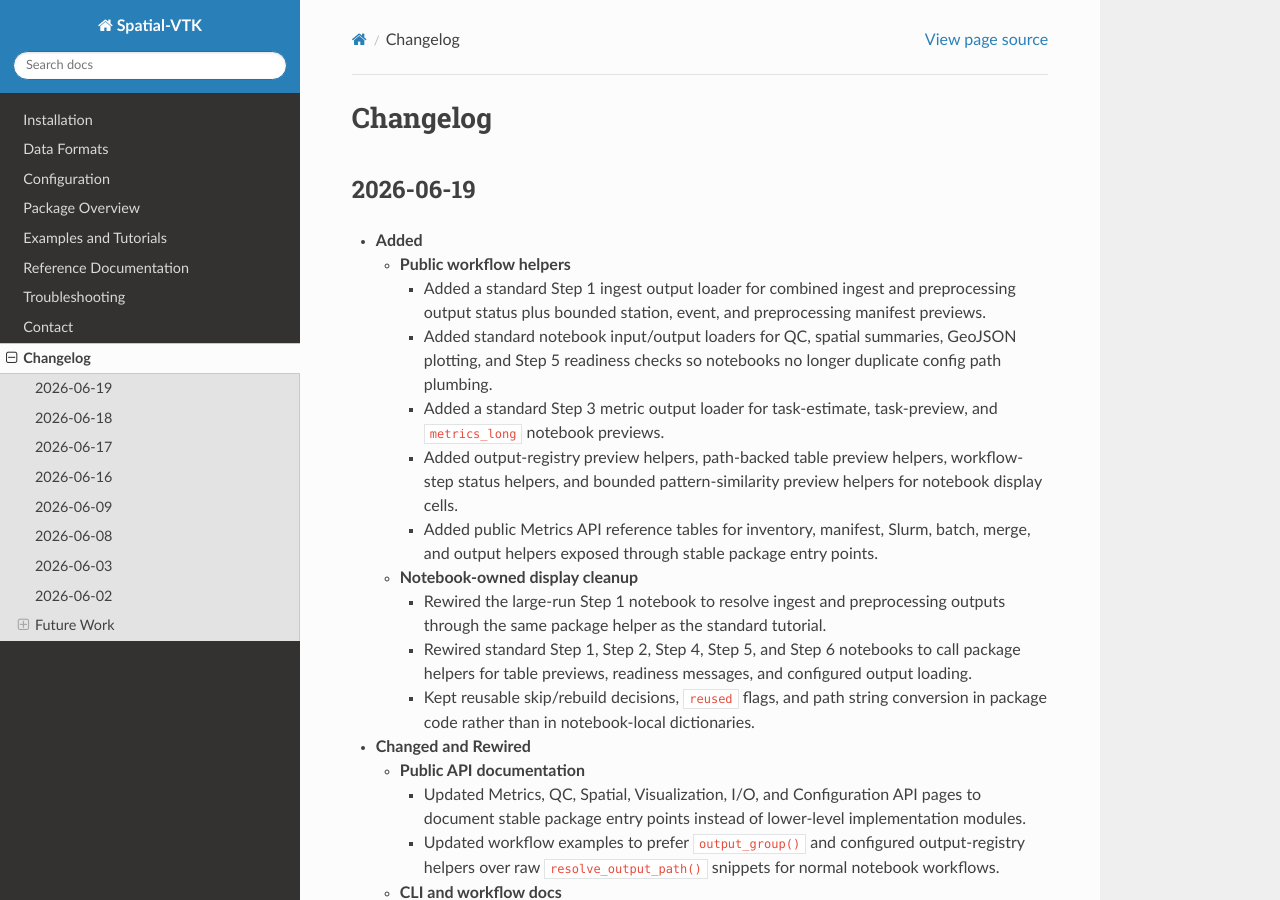
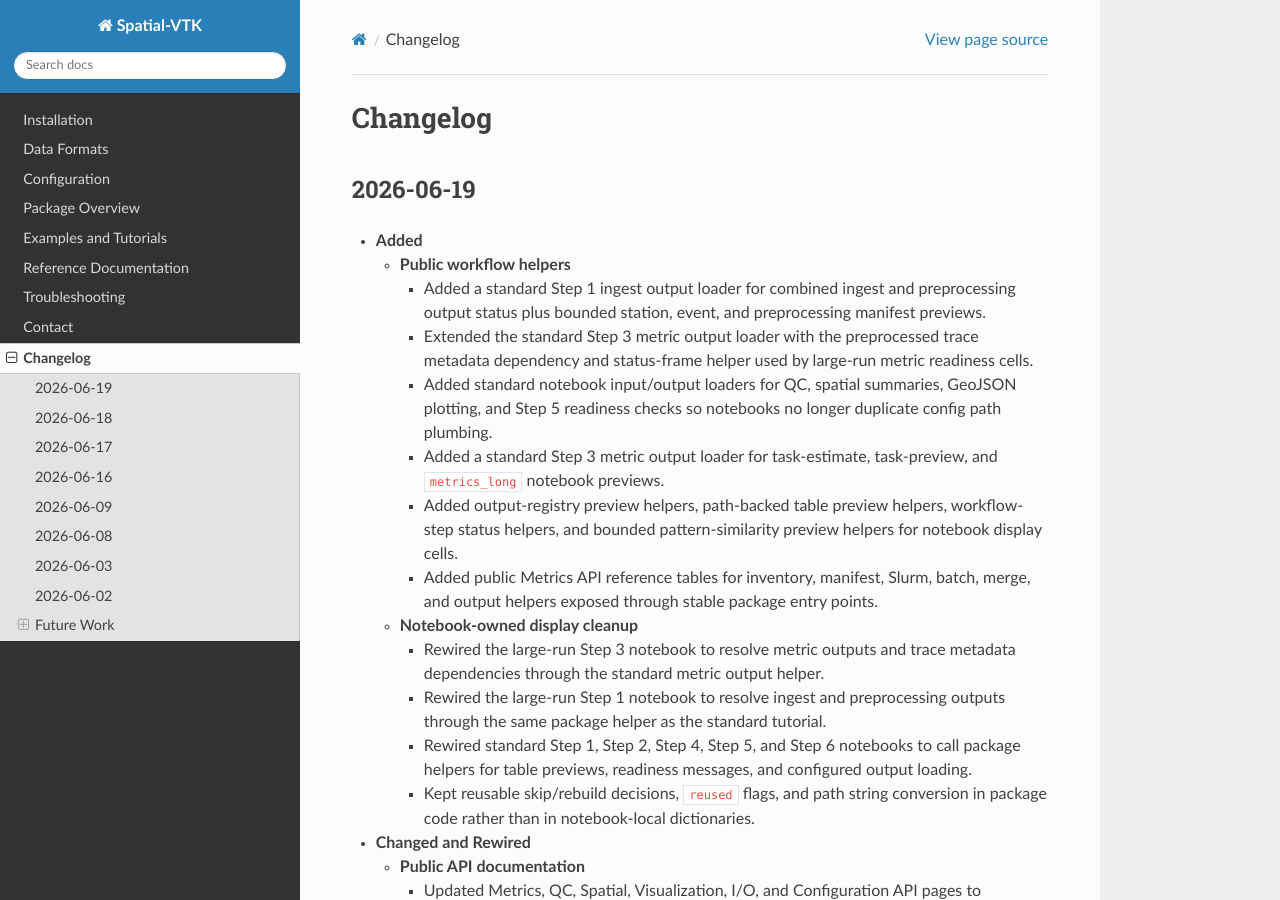
Before and after one commit to bcbirkel/spatial-vtk, a Sphinx documentation site: the page built from docs/changelog.rst, in a window 1280 px wide and 900 px high. Built offline with Sphinx 7.4.7 and the Read the Docs theme 3.1.0, drawn with Linux system fonts in a browser that asks for light colours.

Commit message:
Use metric output helper in large-run step 3

```diff
--- a/docs/changelog.rst
+++ b/docs/changelog.rst
@@ -11,6 +11,9 @@ Changelog
     - Added a standard Step 1 ingest output loader for combined ingest and
       preprocessing output status plus bounded station, event, and preprocessing
       manifest previews.
+    - Extended the standard Step 3 metric output loader with the preprocessed
+      trace metadata dependency and status-frame helper used by large-run
+      metric readiness cells.
     - Added standard notebook input/output loaders for QC, spatial summaries,
       GeoJSON plotting, and Step 5 readiness checks so notebooks no longer
       duplicate config path plumbing.
@@ -25,6 +28,8 @@ Changelog
 
   - **Notebook-owned display cleanup**
 
+    - Rewired the large-run Step 3 notebook to resolve metric outputs and trace
+      metadata dependencies through the standard metric output helper.
     - Rewired the large-run Step 1 notebook to resolve ingest and preprocessing
       outputs through the same package helper as the standard tutorial.
     - Rewired standard Step 1, Step 2, Step 4, Step 5, and Step 6 notebooks to
--- a/docs/reference/api/metrics.rst
+++ b/docs/reference/api/metrics.rst
@@ -96,8 +96,9 @@ Public workflow helpers exposed by ``spatial_vtk.metrics``:
      - Write downstream long, enriched, dashboard, and summary metric outputs
        from registered config paths.
    * - ``load_standard_metric_workflow_outputs``
-     - Load configured Step 3 output handles and bounded preview helpers for
-       standard metric notebooks.
+     - Load configured Step 3 output handles, the preprocessed trace metadata
+       dependency, a status frame, and bounded preview helpers for standard
+       metric notebooks.
 
 ``PSA`` and ``FAS`` are broadband spectral metrics in the file-based workflow.
 Task planning separates them from passband-dependent metrics, writes blank
--- a/docs/reference/python_workflows.rst
+++ b/docs/reference/python_workflows.rst
@@ -280,9 +280,9 @@ fallbacks, and bounded previews stay in package code.
        group, and the Step 2 QC output group.
    * - Step 3 metric calculation
      - ``spatial_vtk.metrics.load_standard_metric_workflow_outputs``
-     - The Step 3 output group, optional metric task estimate, task-preview
-       display helper, ``metrics_long`` display helper, and plotting-table
-       loader.
+     - The Step 3 output group, preprocessed trace metadata dependency, status
+       frame, optional metric task estimate, task-preview display helper,
+       ``metrics_long`` display helper, and plotting-table loader.
    * - Step 4 spatial statistics
      - ``spatial_vtk.spatial.load_standard_spatial_workflow_outputs``
      - The Step 4 output group, loaded spatial workflow tables, per-metric
```
Also changed, not shown: docs/examples/large_run/step_03_large_run_calculate_metrics.ipynb, 2 other files.
